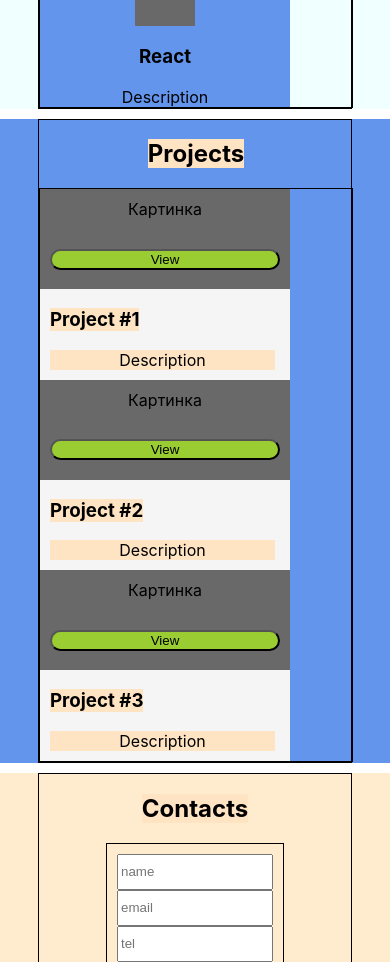
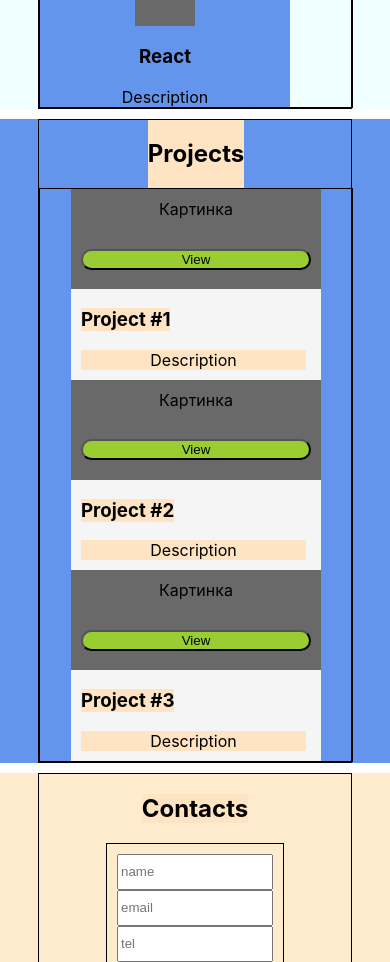
Before and after one commit to aavdienko/first-portfolio, a React (Create React App) app: page / in a window 390 px wide. Shown: the part 1460-2422 px from the top of the page. Built offline with nearby package versions, Linux system fonts and the light colour scheme.

Commit message:
Lesson 2. Starting make adjustments

```diff
--- a/package.json
+++ b/package.json
@@ -8,6 +8,7 @@
     "@testing-library/react": "^13.0.0",
     "@testing-library/user-event": "^13.2.1",
     "gh": "^2.8.9",
+    "gh-pages": "^5.0.0",
     "pages": "^0.0.16",
     "react": "^18.2.0",
     "react-dom": "^18.2.0",
@@ -19,7 +20,7 @@
     "build": "react-scripts build",
     "test": "react-scripts test",
     "eject": "react-scripts eject",
-    "predeploy": "yarn run build",
+    "predeploy": "npm run build",
     "deploy": "gh-pages -d build"
   },
   "eslintConfig": {
--- a/public/index.html
+++ b/public/index.html
@@ -15,6 +15,7 @@
       user's mobile device or desktop. See https://developers.google.com/web/fundamentals/web-app-manifest/
     -->
     <link rel="manifest" href="%PUBLIC_URL%/manifest.json" />
+    <!-- вставь шрифты -->
     <!--
       Notice the use of %PUBLIC_URL% in the tags above.
       It will be replaced with the URL of the `public` folder during the build.
--- a/src/projects/Projects.js
+++ b/src/projects/Projects.js
@@ -7,7 +7,9 @@ export const Projects = () => {
   return (
     <div className={style.projectsBlock}>
     <div className={`${styleContainer.container} ${style.projectsContainer}`}>
-      <h2 className={style.title}>Projects</h2>
+      <div className={style.title}>
+        <h2 >Projects</h2>
+      </div>
       <div className={style.projects}>
         <Project title={'Project #1'} description={'Description'} />
         <Project title={'Project #2'} description={'Description'}/>
--- a/src/projects/Projects.module.css
+++ b/src/projects/Projects.module.css
@@ -22,3 +22,9 @@
   justify-content: space-between;
   flex-wrap: wrap;
 }
+
+@media screen and (max-width: 625px) {
+  .projects {
+    justify-content: center
+  }
+}
--- a/src/projects/project/Project.module.css
+++ b/src/projects/project/Project.module.css
@@ -6,6 +6,7 @@
   align-items:flex-start;
   text-align: center;
 }
+
 
 .project h3 {
   margin-left: 10px;
```
Also changed, not shown: 1 other file (tests, documents, lock files or other folders).
